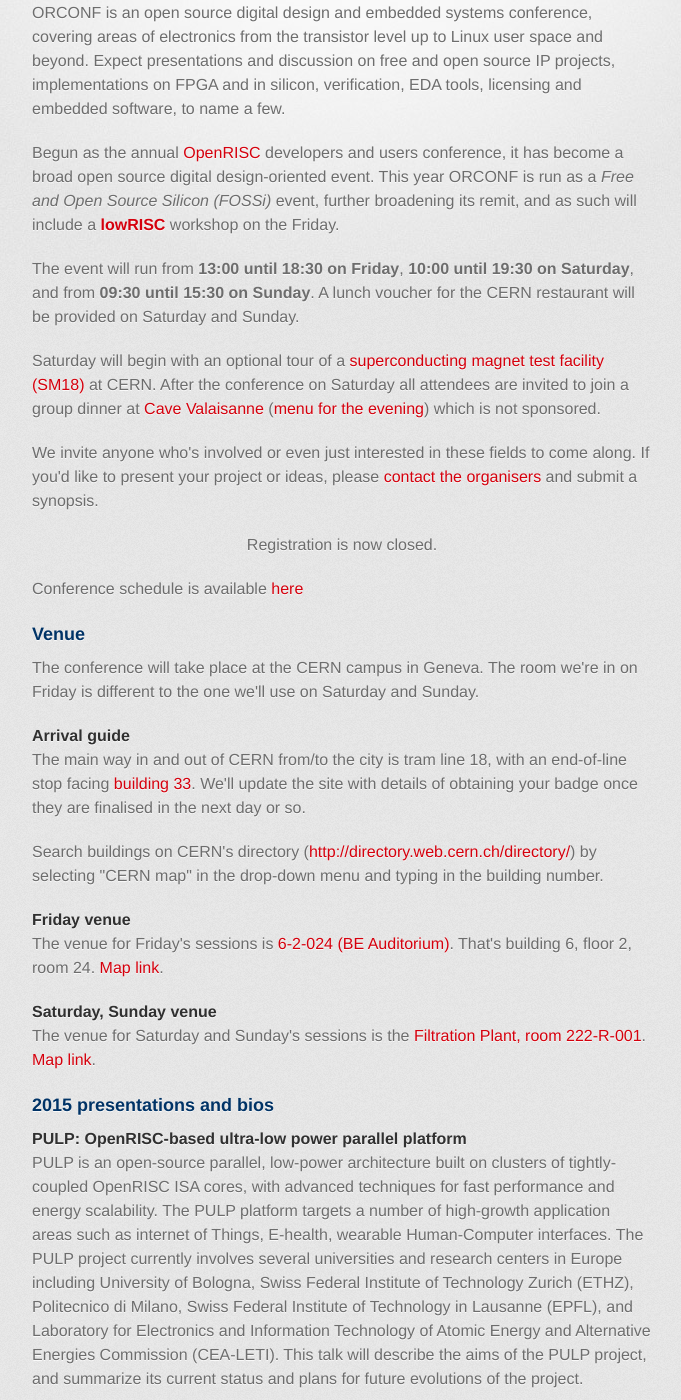
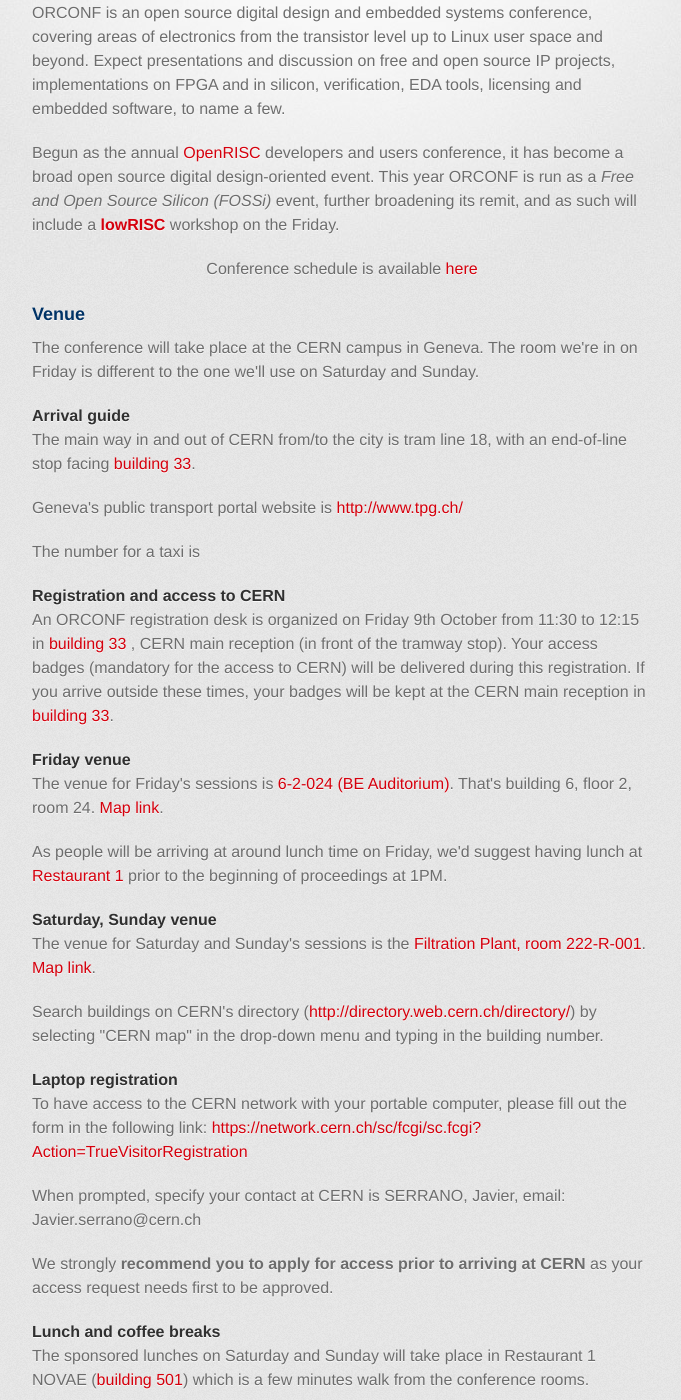
Before and after one commit to fossi-foundation/orconf, a Jekyll site: the page index.html, which Jekyll copies as it is, in a window 1280 px wide and 1400 px high, scrolled down 322 px. Shown: the whole window, without its empty margins (298-979 px from the left). Built offline with Jekyll 4.4.1, drawn with Linux system fonts in a browser that asks for light colours; some web fonts are replaced; some of the changed text lies outside the part shown.

Commit message:
Add more details

```diff
--- a/index.html
+++ b/index.html
@@ -30,30 +30,65 @@
 	  <p>ORCONF is an open source digital design and embedded systems conference, covering areas of electronics from the transistor level up to Linux user space and beyond. Expect presentations and discussion on free and open source IP projects, implementations on FPGA and in silicon, verification, EDA tools, licensing and embedded software, to name a few.</p>
 	  <p>Begun as the annual <a target="_blank" href="http://openrisc.io">OpenRISC</a> developers and users conference, it has become a broad open source digital design-oriented event. This year ORCONF is run as a <em>Free and Open Source Silicon (FOSSi)</em> event, further broadening its remit, and as such will include a <a target="_blank" href="http://lowrisc.org"><strong>lowRISC</strong></a> workshop on the Friday.</p>
 
-	  <p>The event will run from <strong>13:00 until 18:30 on Friday</strong>, <strong>10:00 until 19:30 on Saturday</strong>, and from <strong>09:30 until 15:30 on Sunday</strong>. A lunch voucher for the CERN restaurant will be provided on Saturday and Sunday.</p>
-
-	  <p>Saturday will begin with an optional tour of a <a href="https://espace.cern.ch/te-dep-msc-tf/SitePages/Home.aspx" target="_blank">superconducting magnet test facility (SM18)</a> at CERN. After the conference on Saturday all attendees are invited to join a group dinner at <a target="_blank" href="http://www.chaletswiss.ch/site/fr/">Cave Valaisanne</a> (<a target="_blank" href="https://drive.google.com/file/d/0B8QBx9Nr1WjyMjRoTlZaZXQtYUI4ZlR6a014dGl2cWhVU21B/view?usp=sharing">menu for the evening</a>) which is not sponsored.</p>
-
-
-
-	  <p>We invite anyone who's involved or even just interested in these fields to come along. If you'd like to present your project or ideas, please <a target="_blank" href="mailto:julius@orconf.org;olof@orconf.org?Subject=ORCONF%202015%20Presentation">contact the organisers</a> and submit a synopsis.</p>
-
-	  <div style=" vertical-align:middle; text-align:center">
-	    <p>Registration is now closed.</p>
-	  </div>
-
-	  <p>Conference schedule is available <a href="schedule.html">here</a></p>
+	  <center><p>Conference schedule is available <a href="schedule.html">here</a></p></center>
 
 	  <h3><a name="venue" class="anchor" href="#venue"><span class="octicon octicon-link"></span></a>Venue</h3>
 	  <p>The conference will take place at the CERN campus in Geneva. The room we're in on Friday is different to the one we'll use on Saturday and Sunday.</p>
 
 	  <h4><a name="arrival" class="anchor" href="#arrival"><span class="octicon octicon-link"></span></a>Arrival guide</h4>
-	  <p>The main way in and out of CERN from/to the city is tram line 18, with an end-of-line stop facing <a href="https://maps.cern.ch/mapsearch/mapsearch.htm?n=[%2733%27]" target="_blank">building 33</a>. We'll update the site with details of obtaining your badge once they are finalised in the next day or so.</p>
-	  <p>Search buildings on CERN's directory (<a href="http://directory.web.cern.ch/directory/" target="_blank">http://directory.web.cern.ch/directory/</a>) by selecting "CERN map" in the drop-down menu and typing in the building number.</p>
+	  <p>The main way in and out of CERN from/to the city is tram line 18, with an end-of-line stop facing <a href="https://maps.cern.ch/mapsearch/mapsearch.htm?n=[%2733%27]" target="_blank">building 33</a>.</p>
+
+	  <p>Geneva's public transport portal website is <a target="_blank" href="http://www.tpg.ch/en/web/site-international">http://www.tpg.ch/</a></p>
+	  <p>The number for a taxi is
+
+	  <h4><a name="arrivalrego" class="anchor" href="#arrivalrego"><span class="octicon octicon-link"></span></a>Registration and access to CERN</h4>
+	  <p>An ORCONF registration desk is organized on Friday 9th October from 11:30 to 12:15 in
+	    <a href="https://maps.cern.ch/mapsearch/mapsearch.htm?n=[%2733%27]" target="_blank">building 33</a>
+	    , CERN main reception (in front of the tramway stop). Your access badges
+	    (mandatory for the access to CERN) will be delivered during this registration.
+	    If you arrive outside these times, your badges will be kept at the CERN main reception in <a href="https://maps.cern.ch/mapsearch/mapsearch.htm?n=[%2733%27]" target="_blank">building 33</a>.
+	  </p>
+
+
 	  <h4><a name="fridayvenue" class="anchor" href="#fridayvenue"><span class="octicon octicon-link"></span></a>Friday venue</h4>
-	  <p>The venue for Friday's sessions is <a target="_blank" href="https://maps.cern.ch/mapsearch/mapsearch.htm?n=[%276%27]">6-2-024 (BE Auditorium)</a>. That's building 6, floor 2, room 24. <a href="https://maps.cern.ch/mapsearch/mapsearch.htm?n=[%276%27]" target="_blank">Map link</a>.</p>
+	  <p>The venue for Friday's sessions is <a target="_blank" href="https://maps.cern.ch/mapsearch/mapsearch.htm?n=[%276%27]">6-2-024 (BE Auditorium)</a>. That's building 6, floor 2, room 24. <a href="https://maps.cern.ch/mapsearch/mapsearch.htm?n=[%276%27]" target="_blank">Map link</a>.
+	  </p>
+	  <p>As people will be arriving at around lunch time on Friday, we'd suggest having lunch at <a target="_blank" href="https://maps.cern.ch/mapsearch/mapsearch.htm?n=%5B%27Restaurant+1%27%5D">Restaurant 1</a> prior to the beginning of proceedings at 1PM.</p>
+
 	  <h4><a name="satsunvenue" class="anchor" href="#satsunvenue"><span class="octicon octicon-link"></span></a>Saturday, Sunday venue</h4>
 	  <p>The venue for Saturday and Sunday's sessions is the <a target="_blank" href="https://maps.cern.ch/mapsearch/mapsearch.htm?n=[%27222%27]">Filtration Plant, room 222-R-001</a>. <a target="_blank" href="https://maps.cern.ch/mapsearch/mapsearch.htm?n=[%27222%27]">Map link</a>.</p>
+
+	  <p>Search buildings on CERN's directory (<a href="http://directory.web.cern.ch/directory/" target="_blank">http://directory.web.cern.ch/directory/</a>) by selecting "CERN map" in the drop-down menu and typing in the building number.</p>
+
+	  <h4><a name="laptopreg" class="anchor" href="#laptopreg"><span class="octicon octicon-link"></span></a>Laptop registration</h4>
+	  <p>To have access to the CERN network with your portable computer, please fill out the form in the
+	    following link:
+	    <a href="https://network.cern.ch/sc/fcgi/sc.fcgi?Action=TrueVisitorRegistration">https://network.cern.ch/sc/fcgi/sc.fcgi?Action=TrueVisitorRegistration</a>
+	  </p>
+	  <p>
+	    When prompted, specify your contact at CERN is <i>SERRANO, Javier</i>, email: Javier.serrano@cern.ch
+	  </p>
+	  <p>
+	    We strongly <strong>recommend you to apply for access prior to arriving at CERN</strong> as your
+	    access request needs first to be approved.
+	  </p>
+
+	  <h4><a name="lunchcoffee" class="anchor" href="#lunchcoffee"><span class="octicon octicon-link"></span></a>Lunch and coffee breaks</h4>
+	  <p>The sponsored lunches on Saturday and Sunday will take place in Restaurant 1 NOVAE (<a href="https://maps.cern.ch/mapsearch/mapsearch.htm?n=[%27501%27]" target="_blank">building 501</a>)
+	    which is a few minutes walk from the conference rooms.
+	  </p>
+	  <p>
+	    You will be provided with a coupon of 10 CHF in value which you can use in the restaurant.
+	    Note that the difference is not refundable.
+	  </p>
+	  <p>
+	    The sponsored coffee breaks at 3PM on Friday and Saturday will be located at the
+	    conference rooms.
+	  </p>
+	  <p>
+	    Restaurant 1 will be open from 7AM until 5:30PM each day and will be available for drinks and
+	    snacks during other breaks.
+	  </p>
 
 	  <h3><a name="presentations" class="anchor" href="#presentations"><span class="octicon octicon-link"></span></a>2015 presentations and bios</h3>
 
```
Also changed, not shown: other parts of index.html (+1 -1 lines).
